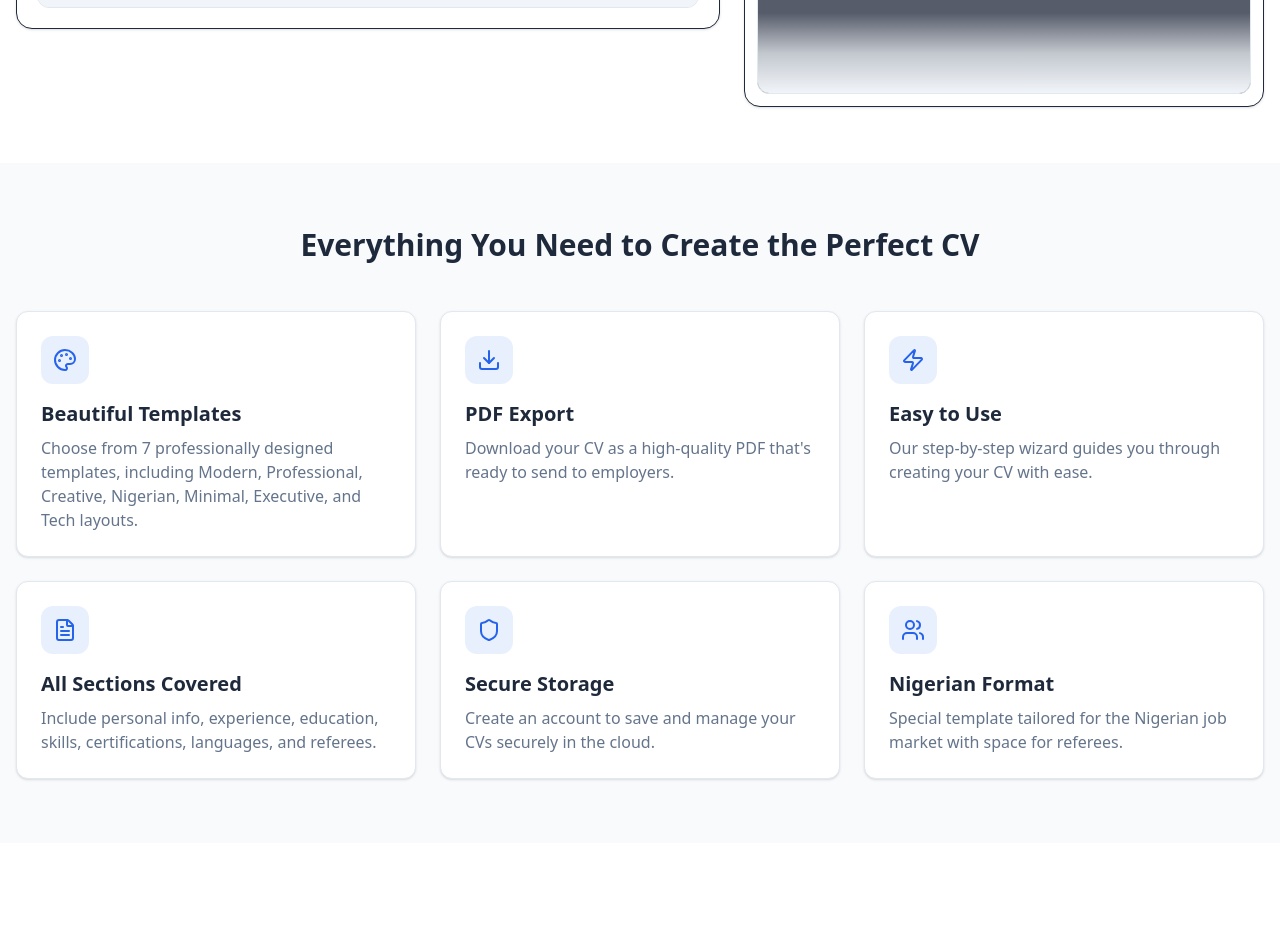
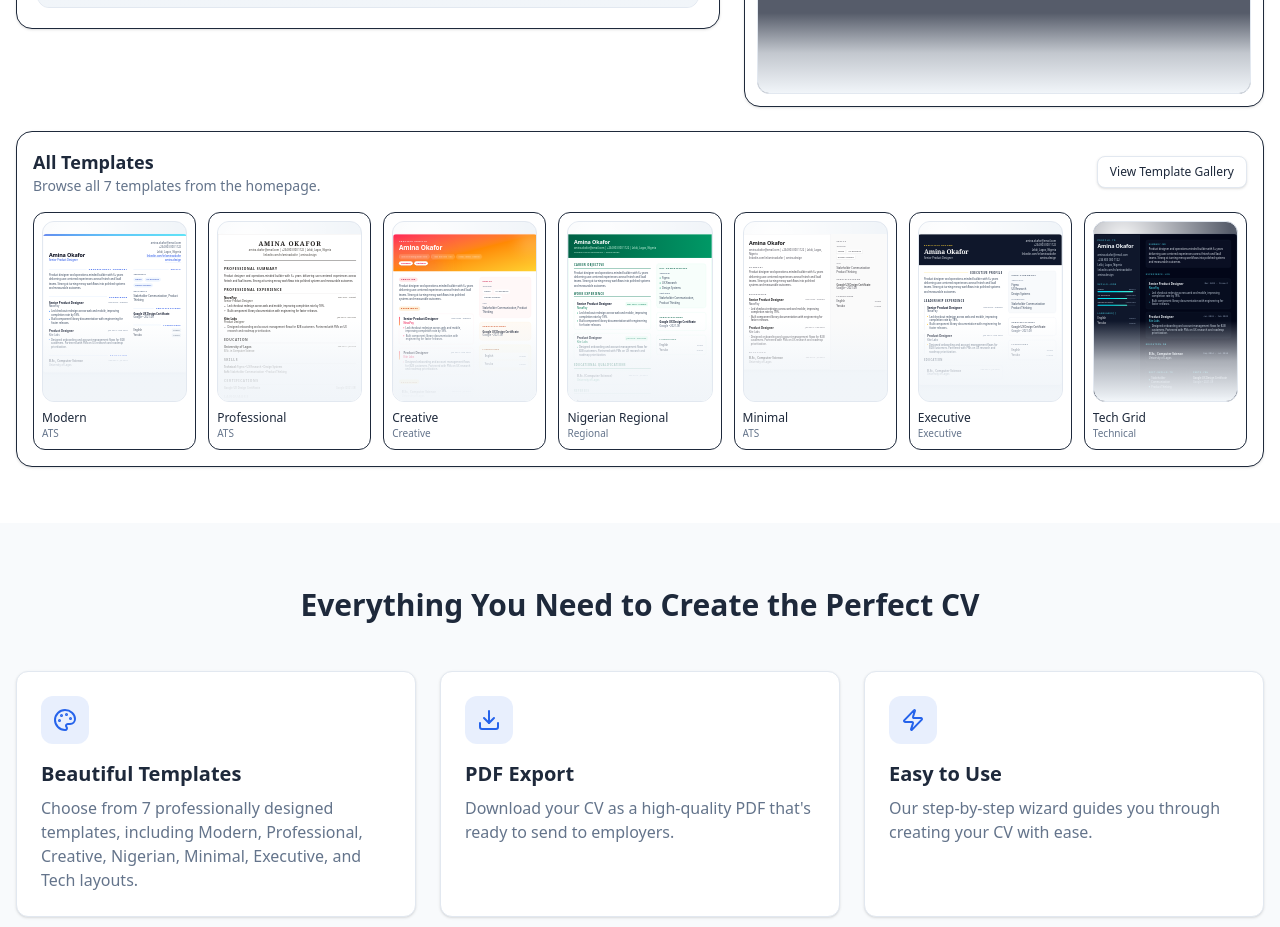
Before and after one commit to ImmaculateEben/i-CV-Builder, a Next.js app: page / in a window 1280 px wide. Shown: the part 1640-2567 px from the top of the page. Built offline with nearby package versions, Linux system fonts and the light colour scheme.

Commit message:
fix: show all templates across homepage and selector

```diff
--- a/src/app/page.tsx
+++ b/src/app/page.tsx
@@ -3,7 +3,8 @@ import { Navbar } from "@/components/navbar"
 import { Footer } from "@/components/footer"
 import { Button } from "@/components/ui/button"
 import { Card, CardContent } from "@/components/ui/card"
-import { CVTemplatePreview } from "@/components/cv/templates/registry"
+import { CVTemplatePreview, cvTemplateRegistry } from "@/components/cv/templates/registry"
+import { cn } from "@/lib/utils"
 import { FileText, Download, Palette, Zap, Shield, Users } from "lucide-react"
 
 export default function HomePage() {
@@ -116,6 +117,45 @@ export default function HomePage() {
                 </div>
               </div>
             </div>
+
+            <div className="mt-6 rounded-2xl border bg-card p-4 shadow-sm">
+              <div className="mb-4 flex flex-col gap-2 sm:flex-row sm:items-center sm:justify-between">
+                <div>
+                  <h3 className="text-lg font-semibold">All Templates</h3>
+                  <p className="text-sm text-muted-foreground">
+                    Browse all {cvTemplateRegistry.length} templates from the homepage.
+                  </p>
+                </div>
+                <Link href="/templates">
+                  <Button variant="outline" size="sm" className="w-full sm:w-auto">
+                    View Template Gallery
+                  </Button>
+                </Link>
+              </div>
+
+              <div className="grid grid-cols-2 gap-3 sm:grid-cols-3 lg:grid-cols-4 xl:grid-cols-7">
+                {cvTemplateRegistry.map((template) => (
+                  <Link
+                    key={template.id}
+                    href={`/editor?template=${template.id}`}
+                    className="group rounded-xl border bg-background p-2 transition hover:border-primary/40 hover:shadow-sm"
+                  >
+                    <CVTemplatePreview
+                      templateId={template.id}
+                      className={cn(
+                        "rounded-lg border aspect-[4/5]",
+                        template.id === "tech" ? "bg-slate-900/70" : "bg-slate-100"
+                      )}
+                      scaleClassName="scale-[0.17] sm:scale-[0.19] xl:scale-[0.18]"
+                    />
+                    <div className="pt-2">
+                      <p className="truncate text-xs font-medium">{template.name}</p>
+                      <p className="truncate text-[10px] text-muted-foreground">{template.category}</p>
+                    </div>
+                  </Link>
+                ))}
+              </div>
+            </div>
           </div>
         </section>
 
--- a/src/app/templates/page.tsx
+++ b/src/app/templates/page.tsx
@@ -22,7 +22,7 @@ export default function TemplatesPage() {
               Choose Your CV Template
             </h1>
             <p className="mx-auto max-w-2xl text-base text-muted-foreground sm:text-lg">
-              Seven polished templates for corporate, creative, regional, executive, and technical roles.
+              {cvTemplateRegistry.length} polished templates for corporate, creative, regional, executive, and technical roles.
               Switch layouts anytime without re-entering your information.
             </p>
           </div>
@@ -32,7 +32,7 @@ export default function TemplatesPage() {
           <div className="container mx-auto px-4">
             <div className="mb-6 flex flex-wrap items-center justify-center gap-2 text-xs sm:text-sm">
               <span className="rounded-full border bg-background px-3 py-1 font-medium">
-                7 templates
+                {cvTemplateRegistry.length} templates
               </span>
               <span className="rounded-full border bg-background px-3 py-1">
                 Responsive previews
--- a/src/components/cv/template-selector.tsx
+++ b/src/components/cv/template-selector.tsx
@@ -40,6 +40,9 @@ export function TemplateSelector({ onSelect, mode = "apply" }: TemplateSelectorP
           {isCloneMode
             ? "Select a template to create a new draft clone while keeping your current CV content."
             : "Switch anytime. Your data stays the same while the layout changes."}
+        </p>
+        <p className="mt-1 text-xs text-muted-foreground">
+          Showing {cvTemplateRegistry.length} templates.
         </p>
       </div>
 
```
